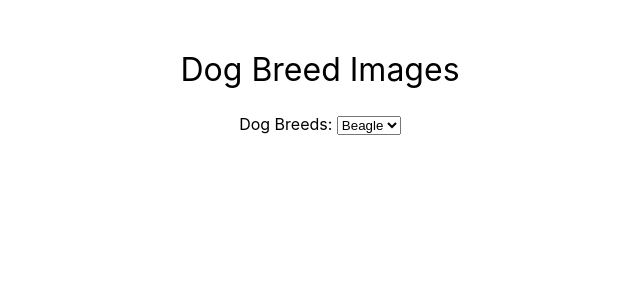
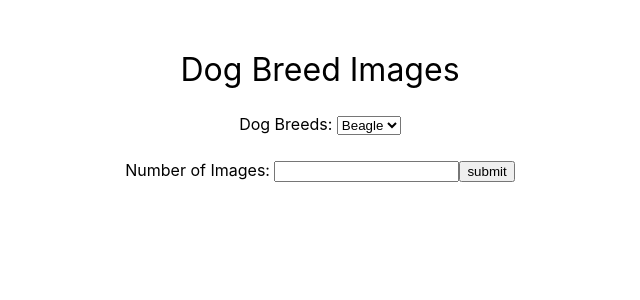
Before and after one commit to chelseaslade/Dog-Breed-Image-Generator, a React (Create React App) app: page / in a window 1280 px wide. Shown: the top 300 px of the page, without its empty margins (320-960 px from the left). Built offline with nearby package versions, Linux system fonts and the light colour scheme.

Commit message:
Added components

```diff
--- a/src/App.css
+++ b/src/App.css
@@ -1,4 +1,4 @@
-.header {
+.container {
   text-align: center;
   padding: 50px;
   font-size: 32px;
@@ -8,3 +8,7 @@
   font-size: 16px;
   padding: 25px;
 }
+
+.imageCountBox {
+  font-size: 16px;
+}
--- a/src/App.js
+++ b/src/App.js
@@ -1,12 +1,14 @@
 import "./App.css";
 import Header from "./components/Header.jsx";
 import Dropdown from "./components/dropdown.jsx";
+import ImageCount from "./components/imageCount.jsx";
 
 function App() {
   return (
-    <div className="header">
+    <div className="container">
       {<Header />}
       {<Dropdown />}
+      {<ImageCount />}
     </div>
   );
 }
--- /dev/null
+++ b/src/components/imageCount.jsx
@@ -0,0 +1,11 @@
+function ImageCount() {
+  return (
+    <div className="imageCountBox">
+      <label for="imageCount">Number of Images: </label>
+      <input type="text" id="imageCount"></input>
+      <input type="submit" value="submit"></input>
+    </div>
+  );
+}
+
+export default ImageCount;
```
